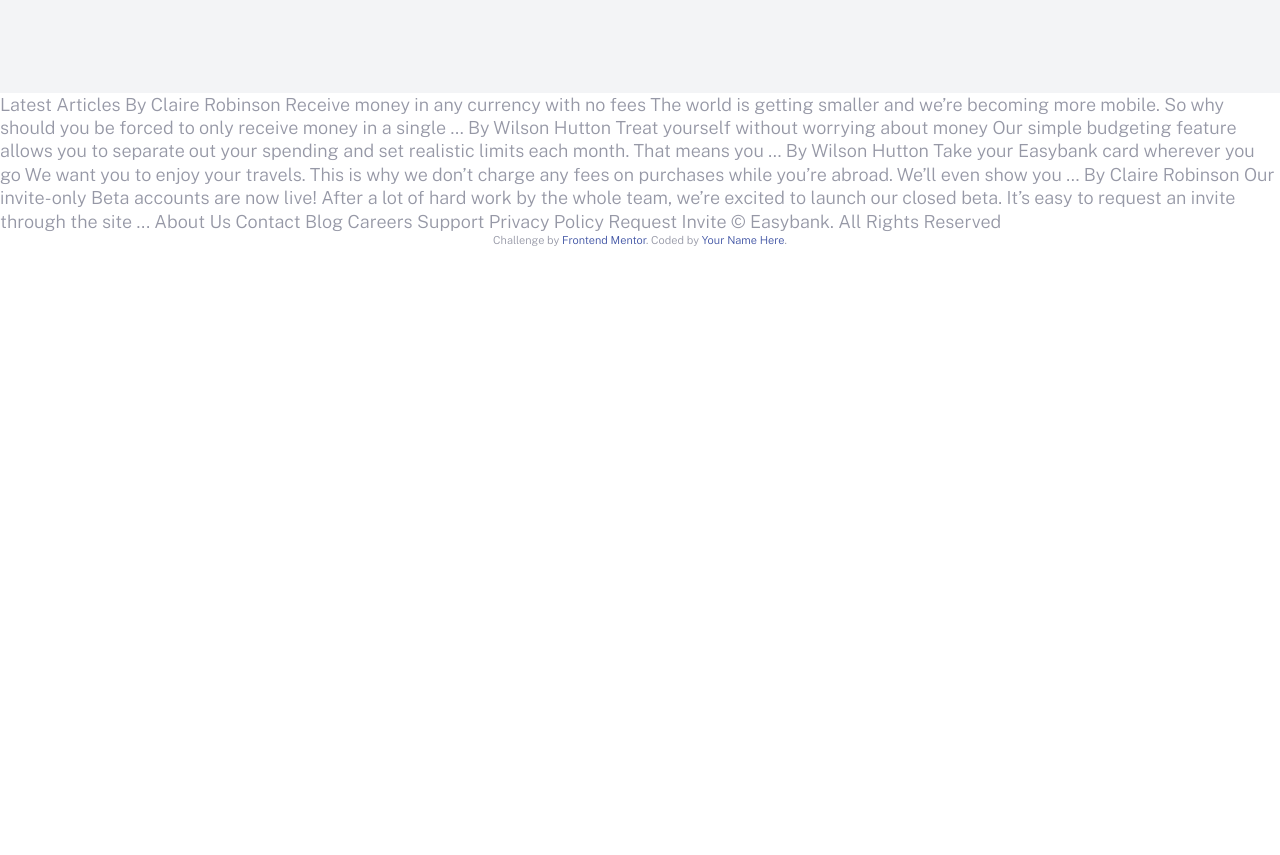
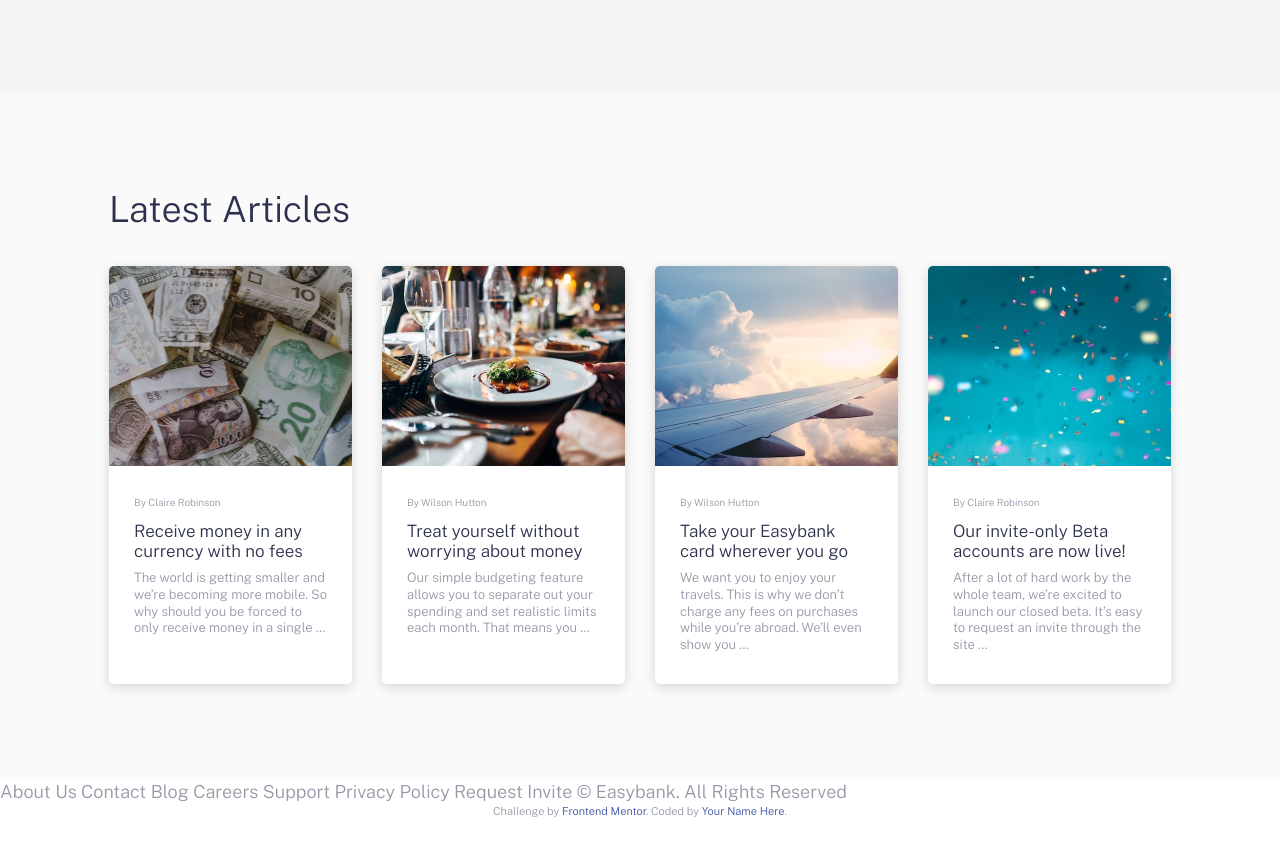
Before and after one commit to prastowoadinugroho/Frontend-Desain, a plain HTML site: page index.html in a window 1280 px wide. Shown: the part 1324-2179 px from the top of the page. Drawn offline with nearby package versions, Linux system fonts and the light colour scheme.

Commit message:
List Articles
Create responsive with 4-column with gird
Animate hover article

```diff
--- /dev/null
+++ b/app/scss/_article.scss
@@ -0,0 +1,61 @@
+.articles {
+    background-color: $veryLightGray;
+}
+
+.article{
+    &__content {
+
+    }
+    &__grid {
+        display: grid;
+        grid-template-columns: 1fr;
+        gap: 1.875rem;
+
+        @include breakpoint-up(medium){
+            grid-template-columns: repeat(2, 1fr);
+        }
+
+        @include breakpoint-up(large){
+            grid-template-columns: repeat(4, 1fr);
+        }
+    }
+    &__item {
+        border-radius: 0.3125rem;
+        overflow: hidden;
+        background-color: $white;
+        box-shadow: 0px 3px 12px rgba(0, 0, 0, 0.15);
+        transition: all 150ms ease-in-out;
+
+        &:hover {
+            transform: scale(1.05);
+        }
+    }
+    &__image {
+        height: 12.5rem;
+        background-size: cover;
+        background-repeat: no-repeat;
+        background-position: center center;
+    }
+    &__text {
+        padding: 1.87rem 1.87rem 2.5rem 1.87rem;
+        color: $grayishBlue;
+
+        @include breakpoint-up(medium){
+            padding: 1.875rem 1.5625rem;
+        }
+
+    }
+    &__author {
+        font-size: 0.625rem;
+        margin-bottom: 0.75rem;
+    }
+    &__title {
+        font-size: 1.0625rem;
+        line-height: 1.2;
+        color: $darkBlue;
+        margin-bottom: 0.5rem;
+    }
+    &__description {
+        font-size: 0.8125rem;
+    }
+}
--- a/app/scss/_feature.scss
+++ b/app/scss/_feature.scss
@@ -46,8 +46,6 @@
             font-size: 1.5rem;
             margin-bottom: 1.5rem;
         }
-
-
     }
     &__description {
         font-size: 0.875rem;
--- a/app/scss/_globals.scss
+++ b/app/scss/_globals.scss
@@ -16,6 +16,7 @@ body {
     color: $grayishBlue;
     font-family: 'Public Sans', sans-serif;
     min-height: 300vh;
+    overflow-x: hidden;
 
     @include breakpoint-up(large){
         font-size: $font-med;
--- a/app/scss/style.scss
+++ b/app/scss/style.scss
@@ -6,3 +6,4 @@
 @import "header";
 @import "hero";
 @import "feature";
+@import "article";
--- a/index.html
+++ b/index.html
@@ -112,48 +112,52 @@
     </div>
   </section>
 
+  <section class="articles">
 
+    <div class="article__content container container--pall">
+      <h2>Latest Articles</h2>
+      <div class="article__grid">
 
+        <a href="#"class="article__item">
+          <div class="article__image" style="background-image: url('/images/image-currency.jpg');"></div>
+          <div class="article__text">
+            <div class="article__author">By Claire Robinson</div>
+            <div class="article__title">Receive money in any currency with no fees</div>
+            <div class="article__description">The world is getting smaller and we’re becoming more mobile. So why should you be
+              forced to only receive money in a single …</div>
+          </div>
+        </a>
+        <a href="#"class="article__item">
+          <div class="article__image" style="background-image: url('/images/image-restaurant.jpg');"></div>
+          <div class="article__text">
+            <div class="article__author">By Wilson Hutton</div>
+            <div class="article__title">Treat yourself without worrying about money</div>
+            <div class="article__description">Our simple budgeting feature allows you to separate out your spending and set
+              realistic limits each month. That means you …</div>
+          </div>
+        </a>
+        <a href="#"class="article__item">
+          <div class="article__image" style="background-image: url('/images/image-plane.jpg');"></div>
+          <div class="article__text">
+            <div class="article__author">By Wilson Hutton</div>
+            <div class="article__title">Take your Easybank card wherever you go</div>
+            <div class="article__description">We want you to enjoy your travels. This is why we don’t charge any fees on purchases
+              while you’re abroad. We’ll even show you …</div>
+          </div>
+        </a>
+        <a href="#"class="article__item">
+          <div class="article__image" style="background-image: url('/images/image-confetti.jpg');"></div>
+          <div class="article__text">
+            <div class="article__author">By Claire Robinson</div>
+            <div class="article__title">Our invite-only Beta accounts are now live!</div>
+            <div class="article__description">After a lot of hard work by the whole team, we’re excited to launch our closed beta.
+              It’s easy to request an invite through the site ...</div>
+          </div>
+        </a>
 
-
-
-
-
-
-
-
-
-
-
-
-
-
-
-
-    Latest Articles
-
-    By Claire Robinson
-    Receive money in any currency with no fees
-    The world is getting smaller and we’re becoming more mobile. So why should you be
-    forced to only receive money in a single …
-
-    By Wilson Hutton
-    Treat yourself without worrying about money
-    Our simple budgeting feature allows you to separate out your spending and set
-    realistic limits each month. That means you …
-
-    By Wilson Hutton
-    Take your Easybank card wherever you go
-    We want you to enjoy your travels. This is why we don’t charge any fees on purchases
-    while you’re abroad. We’ll even show you …
-
-    By Claire Robinson
-    Our invite-only Beta accounts are now live!
-    After a lot of hard work by the whole team, we’re excited to launch our closed beta.
-    It’s easy to request an invite through the site ...
-
-
-
+      </div>
+    </div>
+  </section>
     About Us
     Contact
     Blog
```
Also changed, not shown: dist/style.css, 1 other file.
